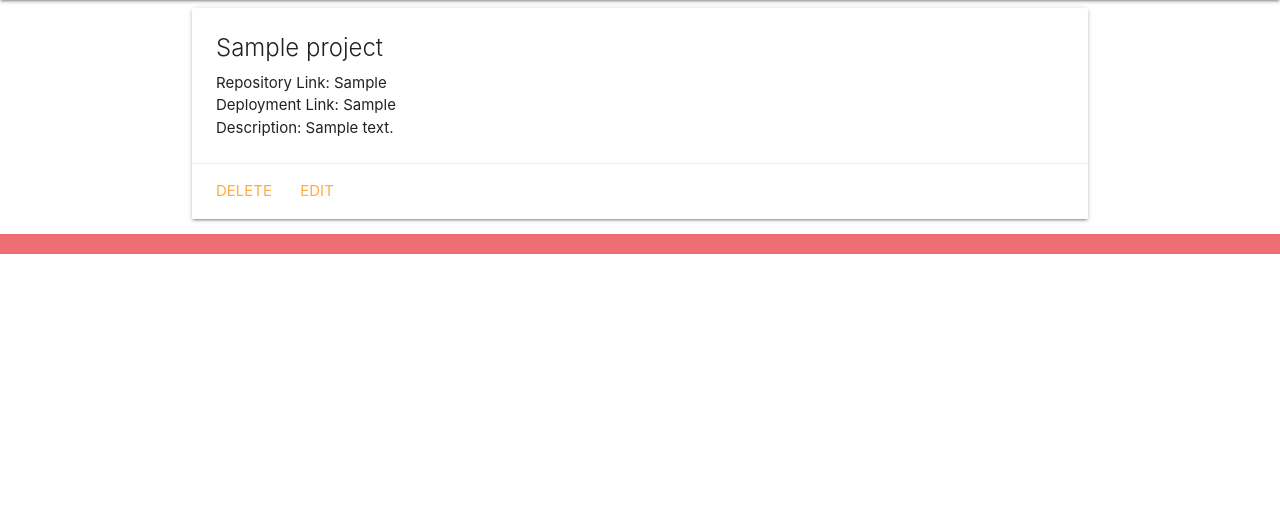
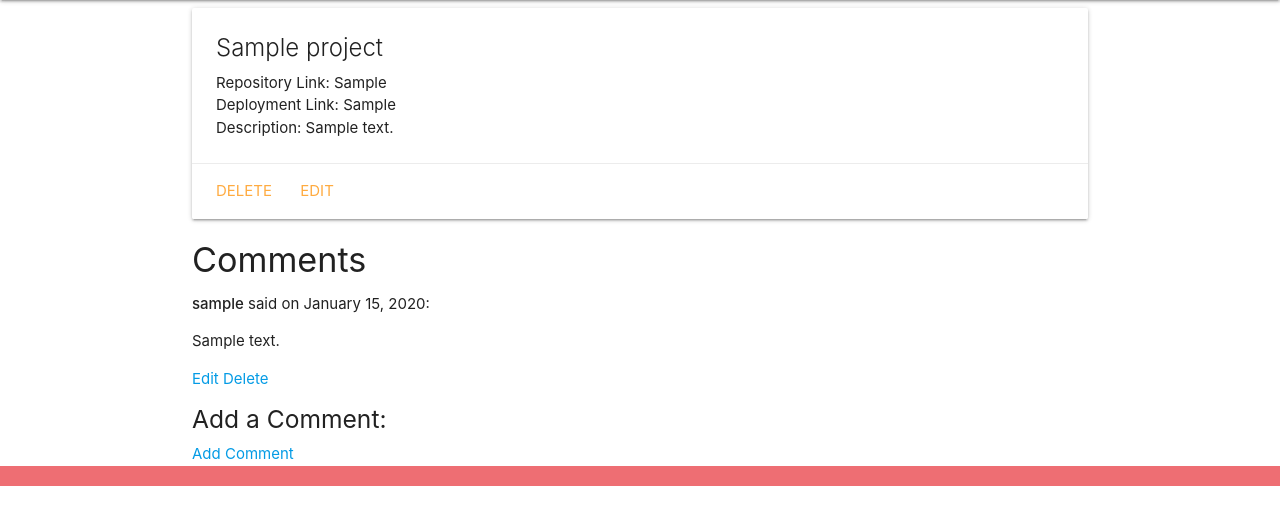
Before and after one commit to NoahCSmith93/General-Archive, a Django app: page /projects/1/ in a window 1280 px wide. Shown: the part 64-589 px from the top of the page. Run offline with Django 3.2, Linux system fonts and the light colour scheme; tables that the repository leaves empty hold one stand-in row (values such as "Sample post"); some libraries are stand-ins or nearby versions.

Commit message:
finalized Create, Update, Delete comments(Dani)

```diff
--- a/main_app/models.py
+++ b/main_app/models.py
@@ -24,6 +24,7 @@ class Project(models.Model):
 
 
 class Comment(models.Model):
+    # user_id = models.IntegerField(default=1, editable =False)
     content = models.TextField(max_length=250)
     timestamp = models.DateTimeField(default=timezone.now)
     project = models.ForeignKey(Project, on_delete=models.CASCADE)
--- a/main_app/templates/projects/detail.html
+++ b/main_app/templates/projects/detail.html
@@ -14,5 +14,23 @@
     </div>
 </div>
 
+<!-- Display Comments Section -->
+<div class="comments-section">
+    <h4>Comments</h4>
+    {% for comment in project.comment_set.all %}
+        <div class="comment">
+            <strong>{{ comment.user.username }}</strong> said on {{ comment.timestamp|date:"F j, Y" }}:
+            <p>{{ comment.content }}</p>
+                <a href="{% url 'edit_comment' project.id comment.id %}">Edit</a>
+                <a href="{% url 'delete_comment' project.id comment.id %}">Delete</a>
+        </div>
+    {% endfor %}
+</div>
+
+<!-- Add Comment Section -->
+<div class="add-comment">
+    <h5>Add a Comment:</h5>
+    <a href="{% url 'add_comment' project.id %}">Add Comment</a>
+</div>
 
 {% endblock %}
--- a/main_app/urls.py
+++ b/main_app/urls.py
@@ -1,6 +1,6 @@
 from django.urls import path
 from . import views
-from .views import CommentCreate
+from .views import CommentCreate, CommentUpdate, CommentDelete
 
 urlpatterns = [
     #### Root
@@ -39,8 +39,9 @@ urlpatterns = [
 
     #### Comments:
     path('projects/<int:project_id>/comments/new/', views.CommentCreate.as_view(), name='add_comment'),
-    # path('projects/<int:project_id>/comments/<int:comment_id>/edit/', views.edit_comment, name='edit_comment'),
-    # path('projects/<int:project_id>/comments/<int:comment_id>/delete/', views.delete_comment, name='delete_comment'),
+    path('projects/<int:project_id>/comments/<int:pk>/edit/', views.CommentUpdate.as_view(), name='edit_comment'),
+    path('projects/<int:project_id>/comments/<int:pk>/delete/', views.CommentDelete.as_view(), name='delete_comment'),
+
 
     #### Auth:
     path('accounts/signup/', views.signup, name='signup'),
--- a/main_app/views.py
+++ b/main_app/views.py
@@ -77,7 +77,6 @@ def signup(request):
 class ProjectCreate(CreateView):
     model = Project
     fields = ["title", "repository", "deployment", "thumbnail", "description"]
-
     def form_valid(self, form):
         form.instance.user = self.request.user
         return super().form_valid(form)
@@ -107,9 +106,15 @@ class CommentCreate(CreateView):
     def get_success_url(self):
         return reverse('project_detail', args=[self.object.project.id])  # Redirect to the project detail after adding a comment
 
+class CommentUpdate(UpdateView):
+    model = Comment
+    fields = ['content']
 
-# class CommentDelete(DeleteView):
-#     model = Comment
-#     success_url = reverse_lazy("project_detail")
-#     def get_success_url(self):
-#         return super().get_success_url()
+    def get_success_url(self):
+        return reverse('project_detail', args=[self.object.project.id])  # Redirect to the project detail after updating the comment
+
+class CommentDelete(DeleteView):
+    model = Comment
+
+    def get_success_url(self):
+        return reverse('project_detail', args=[self.object.project.id])  # Redirect to the project detail after deleting a comment
```
Also changed, not shown: main_app/templates/main_app/comment_confirm_delete.html (added, +16 -0 lines), main_app/templates/main_app/comment_form.html (added, +19 -0 lines), main_app/migrations/0002_alter_comment_content_alter_comment_project_and_more.py (added).
